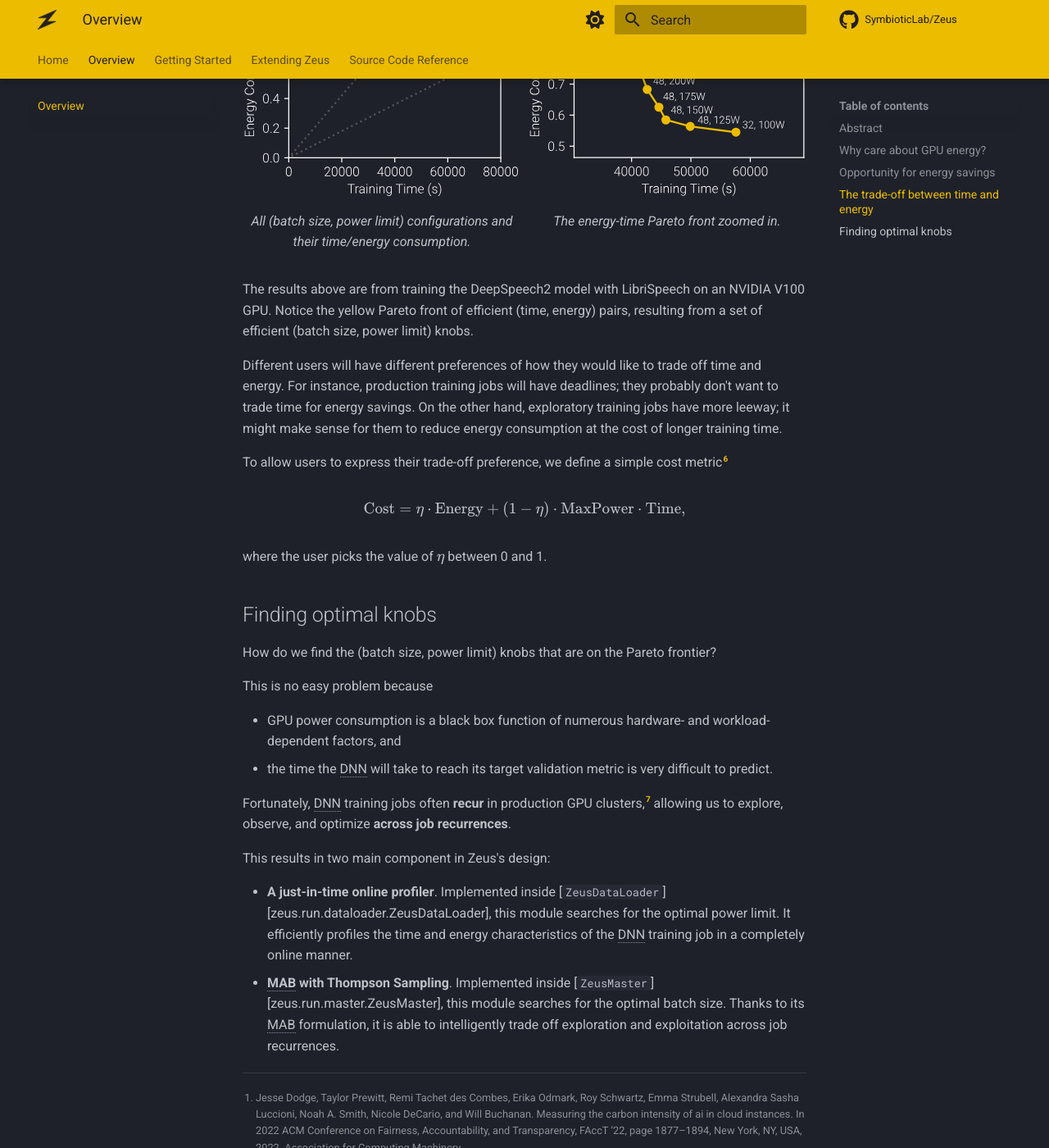
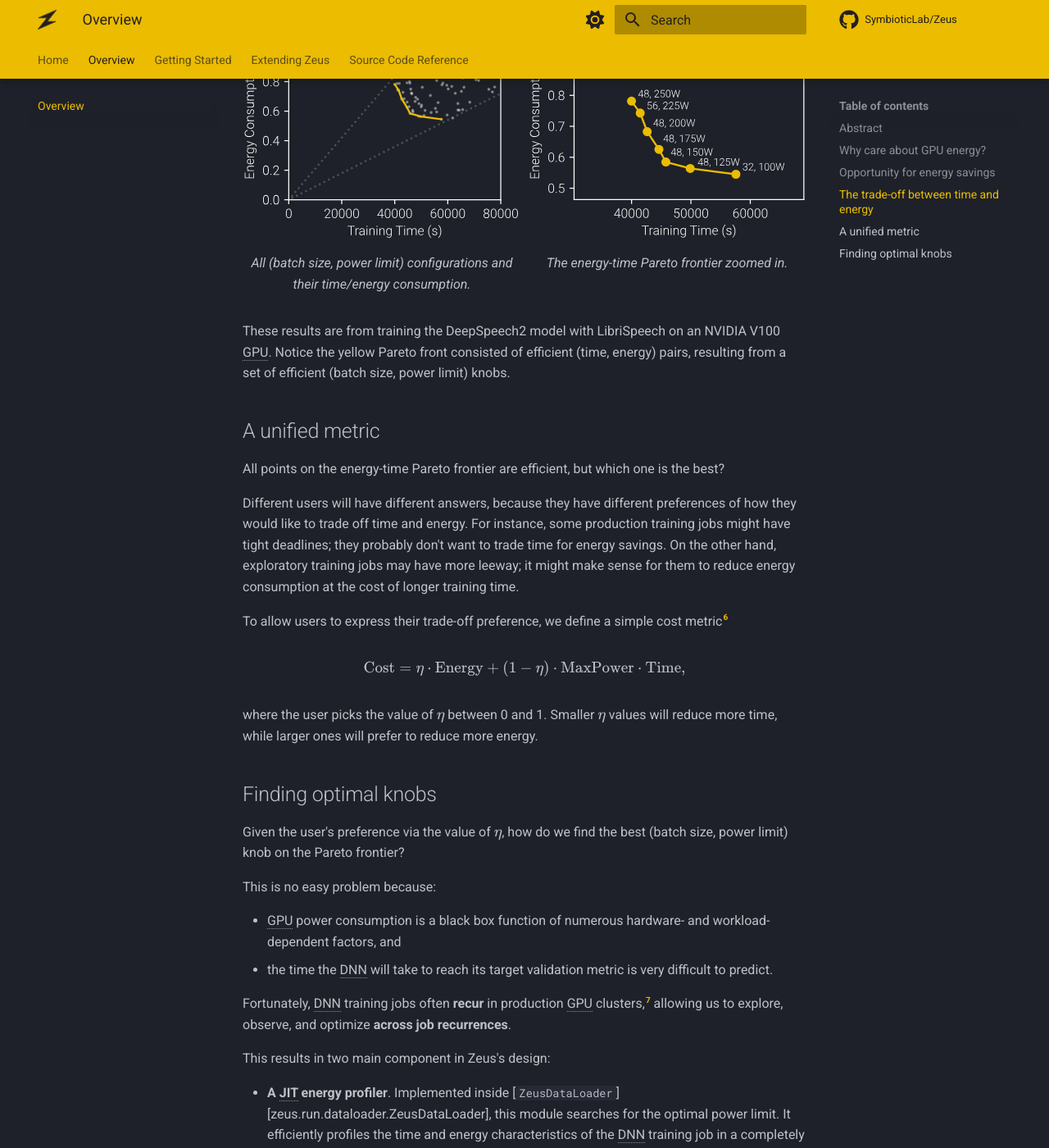
Before and after one commit to ml-energy/zeus, an MkDocs documentation site: the page built from docs/overview/index.md, in a window 1280 px wide and 1400 px high, scrolled down 1983 px. Shown: the whole window at 82% size. Built offline with MkDocs 1.6.1 and Material for MkDocs 9.7.7, drawn with Linux system fonts in a browser that asks for light colours; comment, search, counter and statistics services are not loaded; some of the changed text lies outside the part shown.

Commit message:
Docs: Improve overview

```diff
--- a/docs/overview/index.md
+++ b/docs/overview/index.md
@@ -20,17 +20,18 @@
 
 ## Why care about GPU energy?
 
-In recent years, both academia and industry have seen an increasing adoption of DNNs for intelligent applications, and to support such growth, large clusters of GPUs were created.
+In recent years, both academia and industry have seen an increasing adoption of DNNs for intelligent applications.
+Large clusters of GPUs were created to support such growth, and the surge continues.
 
 GPUs are power-hungry hardware; it was reported that GPUs consume more than 70% of the power of the entire server when training DNNs.[^1]
-At extreme scales, training the GPT-3 model once consumes 1,287 MWh,[^2] which is enough to supply an average US household for 120 years.[^3]
+At extreme scales, training the GPT-3 model just once consumes 1,287 MWh,[^2] which is enough to supply an average US household for 120 years.[^3]
 
 How can we optimize the GPU energy consumption of DNN training?
 
 
 ## Opportunity for energy savings
 
-Then, how much energy saving is possible in the ideal case?
+Our observation is that common practices to minimize the completion time of DNN training can lead to inefficient energy usage.
 
 To see this, we trained[^4] the same DNN multiple times using a sweep of possible **batch sizes** and **GPU power limits**.[^5]
 
@@ -42,7 +43,7 @@
 </figure>
 
 The shorter the bar, the less the energy consumed.
-You can see that just tuning one of batch size or power limit leads to energy savings, and when we optimize both at the same time, potential savings can be quite large.
+You can see that just tuning one of batch size or power limit already leads to energy savings, and when we optimize both at the same time, potential savings can be quite large.
 
 
 ## The trade-off between time and energy
@@ -52,6 +53,7 @@
 The highlight of Zeus is that we discover and characterize the trade-off between DNN training time and energy consumption.
 
 <div class="grid" markdown>
+
 <figure>
   <br>
   <img src="img/pareto-annotated-librispeech-dark.svg#only-dark" width=600px>
@@ -63,16 +65,22 @@
   <br>
   <img src="img/pareto-librispeech-dark.svg#only-dark" width=600px>
   <img src="img/pareto-librispeech-light.svg#only-light" width=600px>
-  <figcaption>The energy-time Pareto front zoomed in.</figcaption>
+  <figcaption>The energy-time Pareto frontier zoomed in.</figcaption>
 </figure>
+
 </div>
 
-The results above are from training the DeepSpeech2 model with LibriSpeech on an NVIDIA V100 GPU.
-Notice the yellow Pareto front of efficient (time, energy) pairs, resulting from a set of efficient (batch size, power limit) knobs.
+These results are from training the DeepSpeech2 model with LibriSpeech on an NVIDIA V100 GPU.
+Notice the yellow Pareto front consisted of efficient (time, energy) pairs, resulting from a set of efficient (batch size, power limit) knobs.
 
-Different users will have different preferences of how they would like to trade off time and energy.
-For instance, production training jobs will have deadlines; they probably don't want to trade time for energy savings.
-On the other hand, exploratory training jobs have more leeway; it might make sense for them to reduce energy consumption at the cost of longer training time.
+
+## A unified metric
+
+All points on the energy-time Pareto frontier are efficient, but which one is the best?
+
+Different users will have different answers, because they have different preferences of how they would like to trade off time and energy.
+For instance, some production training jobs might have tight deadlines; they probably don't want to trade time for energy savings.
+On the other hand, exploratory training jobs may have more leeway; it might make sense for them to reduce energy consumption at the cost of longer training time.
 
 To allow users to express their trade-off preference, we define a simple cost metric[^6]
 
@@ -81,13 +89,14 @@
 $$
 
 where the user picks the value of $\eta$ between 0 and 1.
+Smaller $\eta$ values will reduce more time, while larger ones will prefer to reduce more energy.
 
 
 ## Finding optimal knobs
 
-How do we find the (batch size, power limit) knobs that are on the Pareto frontier?
+Given the user's preference via the value of $\eta$, how do we find the best (batch size, power limit) knob on the Pareto frontier?
 
-This is no easy problem because
+This is no easy problem because:
 
 - GPU power consumption is a black box function of numerous hardware- and workload-dependent factors, and
 - the time the DNN will take to reach its target validation metric is very difficult to predict.
@@ -96,13 +105,16 @@
 
 This results in two main component in Zeus's design:
 
-- **A just-in-time online profiler**. Implemented inside [`ZeusDataLoader`][zeus.run.dataloader.ZeusDataLoader], this module searches for the optimal power limit. It efficiently profiles the time and energy characteristics of the DNN training job in a completely online manner.
+- **A JIT energy profiler**. Implemented inside [`ZeusDataLoader`][zeus.run.dataloader.ZeusDataLoader], this module searches for the optimal power limit. It efficiently profiles the time and energy characteristics of the DNN training job in a completely online manner.
 - **MAB with Thompson Sampling**. Implemented inside [`ZeusMaster`][zeus.run.master.ZeusMaster], this module searches for the optimal batch size. Thanks to its MAB formulation, it is able to intelligently trade off exploration and exploitation across job recurrences.
 
 
 <!-- Abbreviation definitions -->
 *[DNN]: Deep Neural Network
 *[DNNs]: Deep Neural Networks
+*[GPU]: Graphics Processing Unit
+*[GPUs]: Graphics Processing Units
+*[JIT]: Just-in-Time
 *[MAB]: Multi-Armed Bandit
 
 
```
